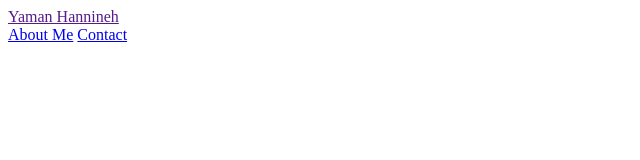
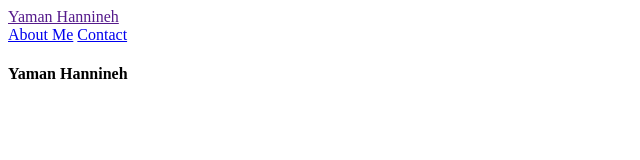
Before and after one commit to NJIT-WIS/midterm-portfolio-yhannineh, a website: page docs/aboutme.html in a window 1280 px wide. Shown: the whole page, without its empty margins (0-640 px from the left). Drawn offline with Linux system fonts and the light colour scheme.

Commit message:
added footer text to about me

```diff
--- a/docs/aboutme.html
+++ b/docs/aboutme.html
@@ -16,3 +16,12 @@
                 <a href="index.html#contact" class="menu-item">Contact</a>
             </nav>
         </header>
+
+    <footer>
+        <div class="footer-name">
+            <h4>Yaman Hannineh</h4>
+        </div>
+    </footer>
+</main>
+</body>
+</html>
```
